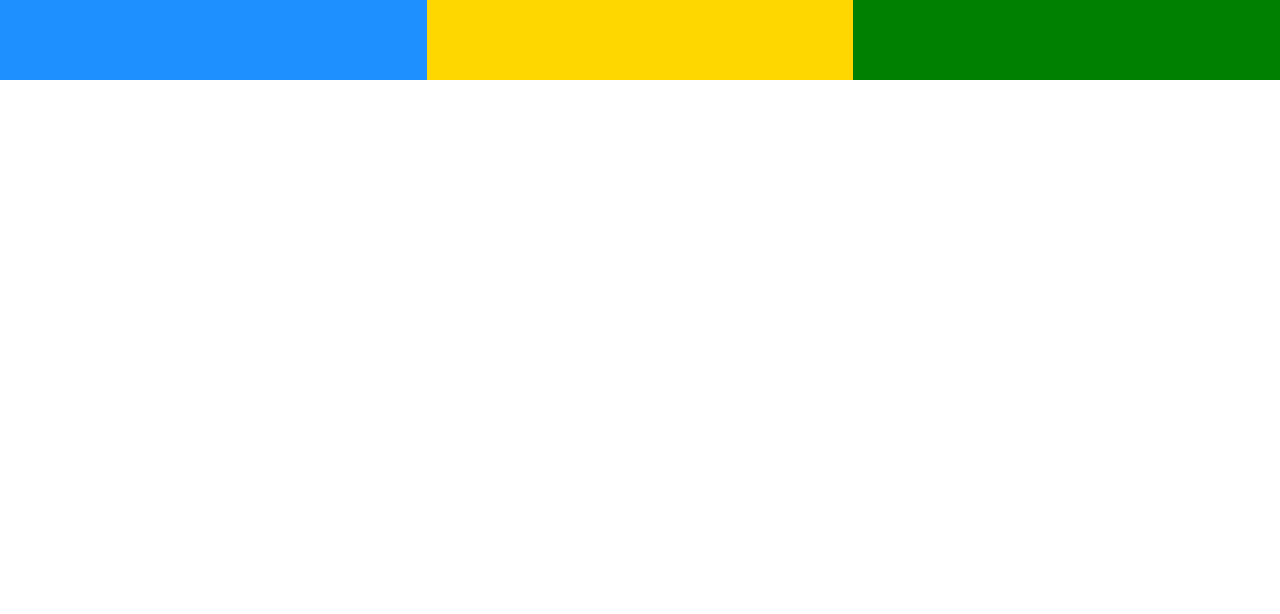
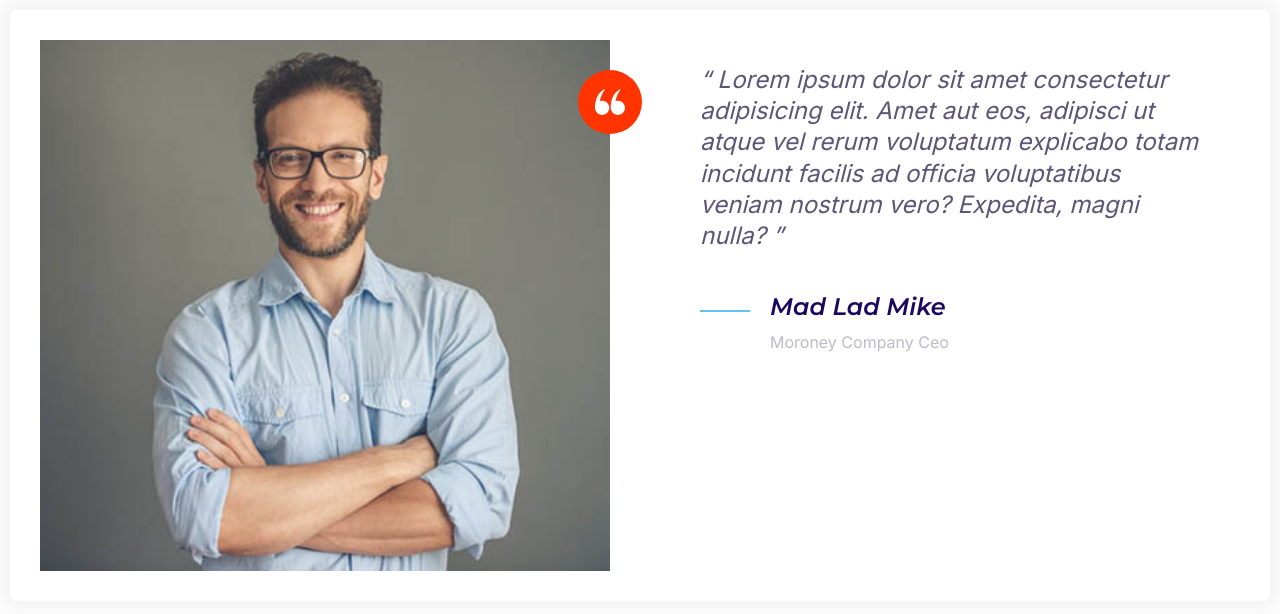
Before and after one commit to TwoEyeSea/Moshify-Repo, a plain HTML site: page index.html in a window 1280 px wide. Drawn offline with Linux system fonts and the light colour scheme.

Commit message:
styles for testimonial component built.

```diff
--- a/CSS/styles.css
+++ b/CSS/styles.css
@@ -1,12 +1,12 @@
 :root {
+  --border-radius: 30px;
+  --color-accent: #ff3400;
+  --color-body-darker: #5c5577;
+  --color-body: #918ca4;
+  --color-border: #ccc;
+  --color-headings: #1b0760;
   --color-primary: #2584ff;
   --color-secondary: #00d9ff;
-  --color-accent: #ff3400;
-  --color-headings: #1b0760;
-  --color-body: #918ca4;
-  --color-body-darker: #5c5577;
-  --color-border: #ccc;
-  --border-radius: 30px;
 }
 
 *,
@@ -171,8 +171,17 @@ a {
   height: 40px;
 }
 
+.icon--small {
+  width: 30px;
+  height: 30px;
+}
+
 .icon--primary {
   fill: var(--color-primary);
+}
+
+.icon--white {
+  fill: #fff;
 }
 
 .icon--search {
@@ -192,6 +201,9 @@ a {
   width: 64px;
 }
 
+.icon-container--accent {
+  background: var(--color-accent);
+}
 /* Buttons */
 
 .btn {
@@ -543,3 +555,38 @@ a {
     grid-template-columns: repeat(3, 1fr);
   }
 }
+
+/* testimonials*/
+.testimonial {
+  padding: 3rem;
+}
+
+.testimonial__image {
+  display: flex;
+  justify-content: center;
+  position: relative;
+  width: 95%;
+}
+
+.testimonial__image > img {
+  width: 100%;
+  align-self: baseline;
+  object-fit: cover;
+}
+
+.testimonial__image > .icon-container {
+  position: absolute;
+  top: 3rem;
+  right: -32px;
+}
+
+@media screen and (min-width: 768px) {
+  .testimonial .quote,
+  .testimonial .quote__author {
+    font-size: 2.4rem;
+  }
+
+  .testimonial .quote {
+    margin-left: 6rem;
+  }
+}
--- a/index.html
+++ b/index.html
@@ -14,11 +14,40 @@
     <link rel="stylesheet" href="/CSS/normalize.css" />
     <link rel="stylesheet" href="/CSS/styles.css" />
   </head>
-  <body>
-    <div class="grid grid--1x2 grid--1x3">
-      <div style="height: 80px; background: dodgerblue"></div>
-      <div style="height: 80px; background: gold"></div>
-      <div style="height: 80px; background: green"></div>
+
+  <body style="padding: 10px">
+    <div class="card testimonial">
+      <div class="grid grid--1x2">
+        <div class="testimonial__image">
+          <img src="Images/testimonial.jpg" alt="A happy, smiling customer" />
+          <span class="icon-container icon-container--accent">
+            <svg class="icon--small icon--white">
+              <use xlink:href="images/sprite.svg#quotes"></use>
+            </svg>
+          </span>
+        </div>
+
+        <blockquote class="quote">
+          <p class="quote__text">
+            Lorem ipsum dolor sit amet consectetur adipisicing elit. Amet aut eos, adipisci ut atque vel rerum
+            voluptatum explicabo totam incidunt facilis ad officia voluptatibus veniam nostrum vero? Expedita, magni
+            nulla?
+          </p>
+          <footer>
+            <div class="media">
+              <div class="media__image">
+                <svg class="icon icon--primary quote__line">
+                  <use xlink:href="images/sprite.svg#line"></use>
+                </svg>
+              </div>
+              <div class="media__body media__quote">
+                <h3 class="media__title quote__author">Mad Lad Mike</h3>
+                <p class="quote__organization">Moroney Company Ceo</p>
+              </div>
+            </div>
+          </footer>
+        </blockquote>
+      </div>
     </div>
   </body>
 </html>
```
Also changed, not shown: Components/icons.html (+1 -1 lines), Images/testimonial.jpg (added).
